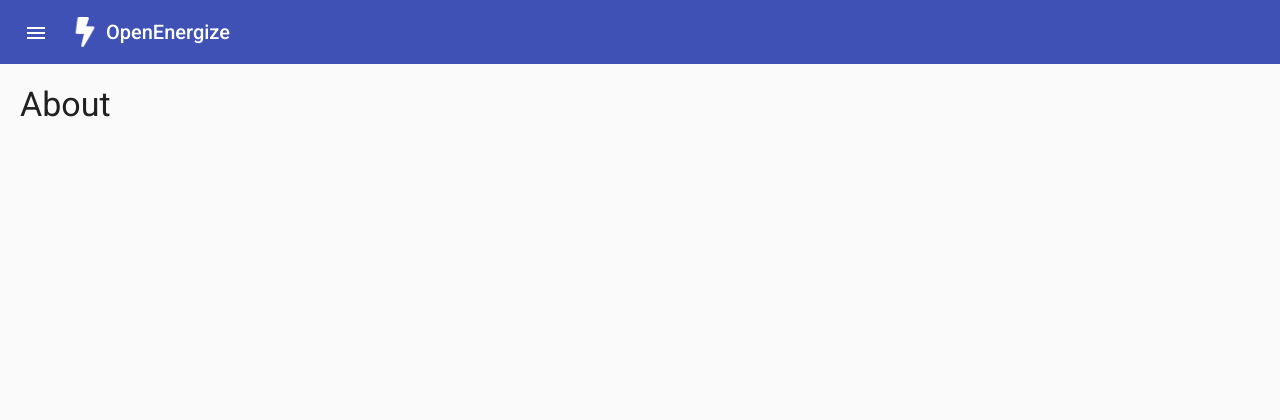
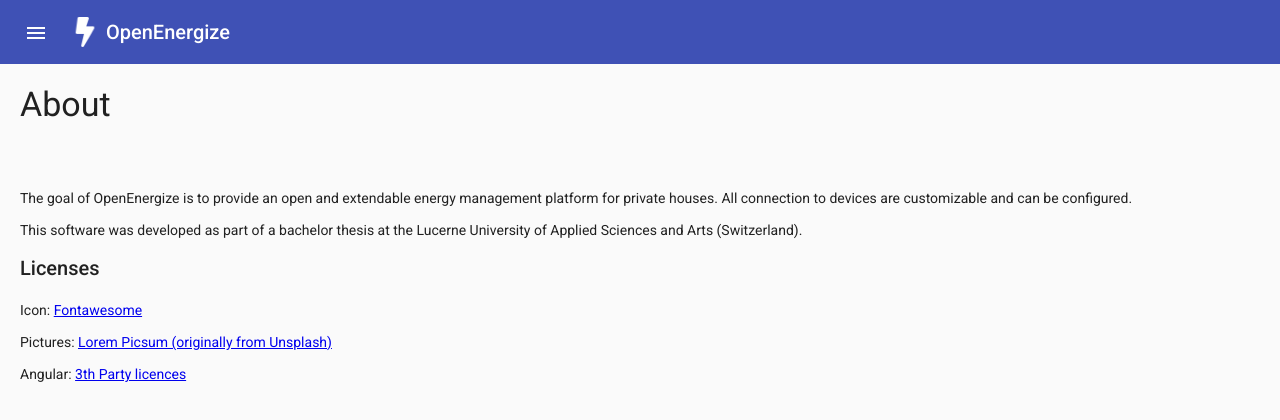
Before and after one commit to dev-jan/openEnergize, an Angular app in the folder frontend/: page /about in a window 1280 px wide. Shown: the top 420 px of the page. Built offline with nearby package versions, Linux system fonts and the light colour scheme.

Commit message:
frontend: Add some text to the about page

```diff
--- a/frontend/src/app/about/about.component.html
+++ b/frontend/src/app/about/about.component.html
@@ -1,3 +1,20 @@
 <div class="container md-padding">
   <h1 class="mat-display-1">About</h1>
+
+  <p>
+    The goal of OpenEnergize is to provide an open and extendable energy
+    management platform for private houses. All connection to devices are
+    customizable and can be configured.
+  </p>
+  <p>
+    This software was developed as part of a bachelor thesis at the Lucerne
+    University of Applied Sciences and Arts (Switzerland).
+  </p>
+
+
+  <h2>Licenses</h2>
+
+  <p>Icon: <a href="https://fontawesome.com" target="_blank">Fontawesome</a></p>
+  <p>Pictures: <a href="https://picsum.photos/" target="_blank">Lorem Picsum (originally from Unsplash)</a></p>
+  <p>Angular: <a href="/3rdpartylicenses.txt" target="_blank">3th Party licences</a></p>
 </div>
```
